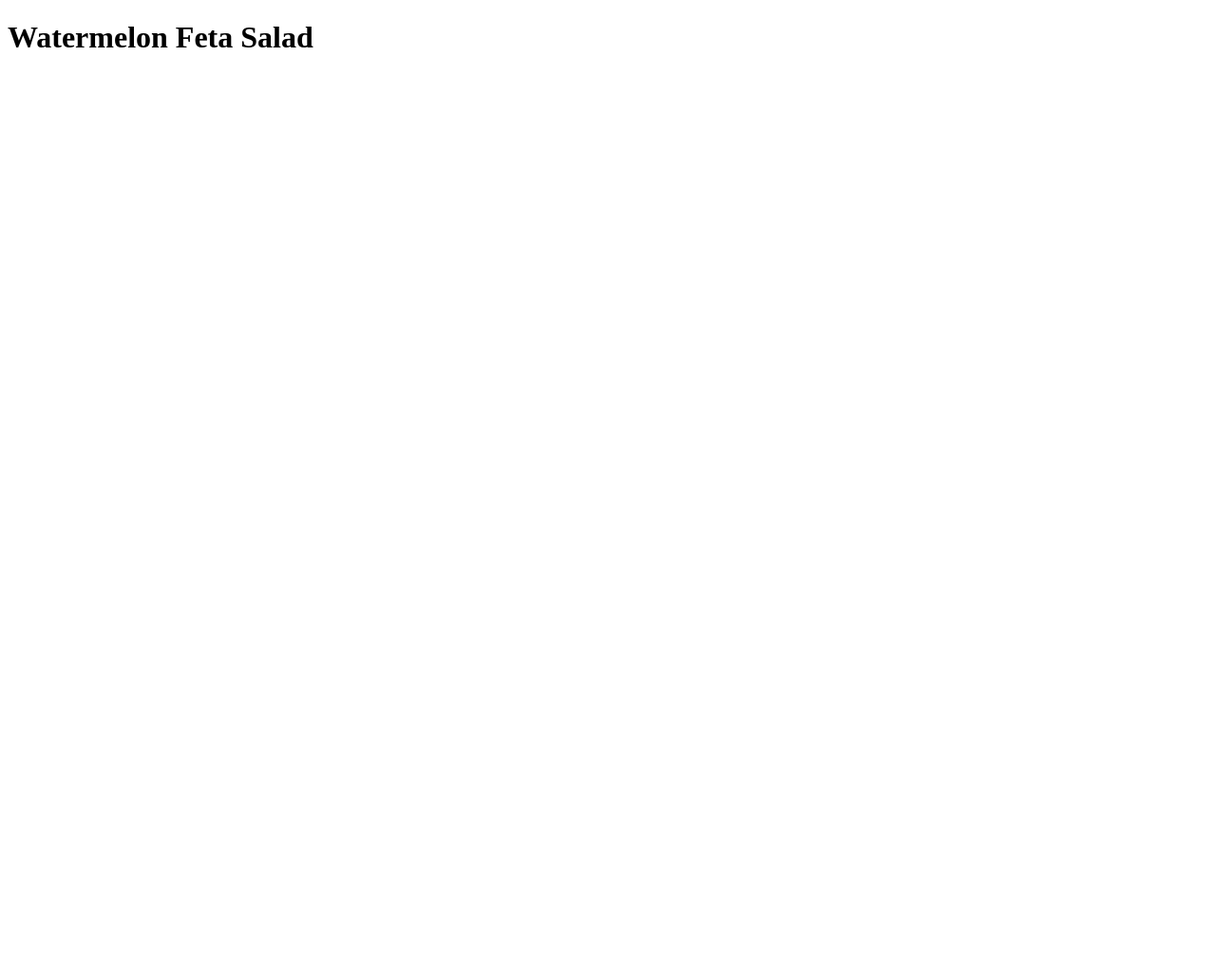
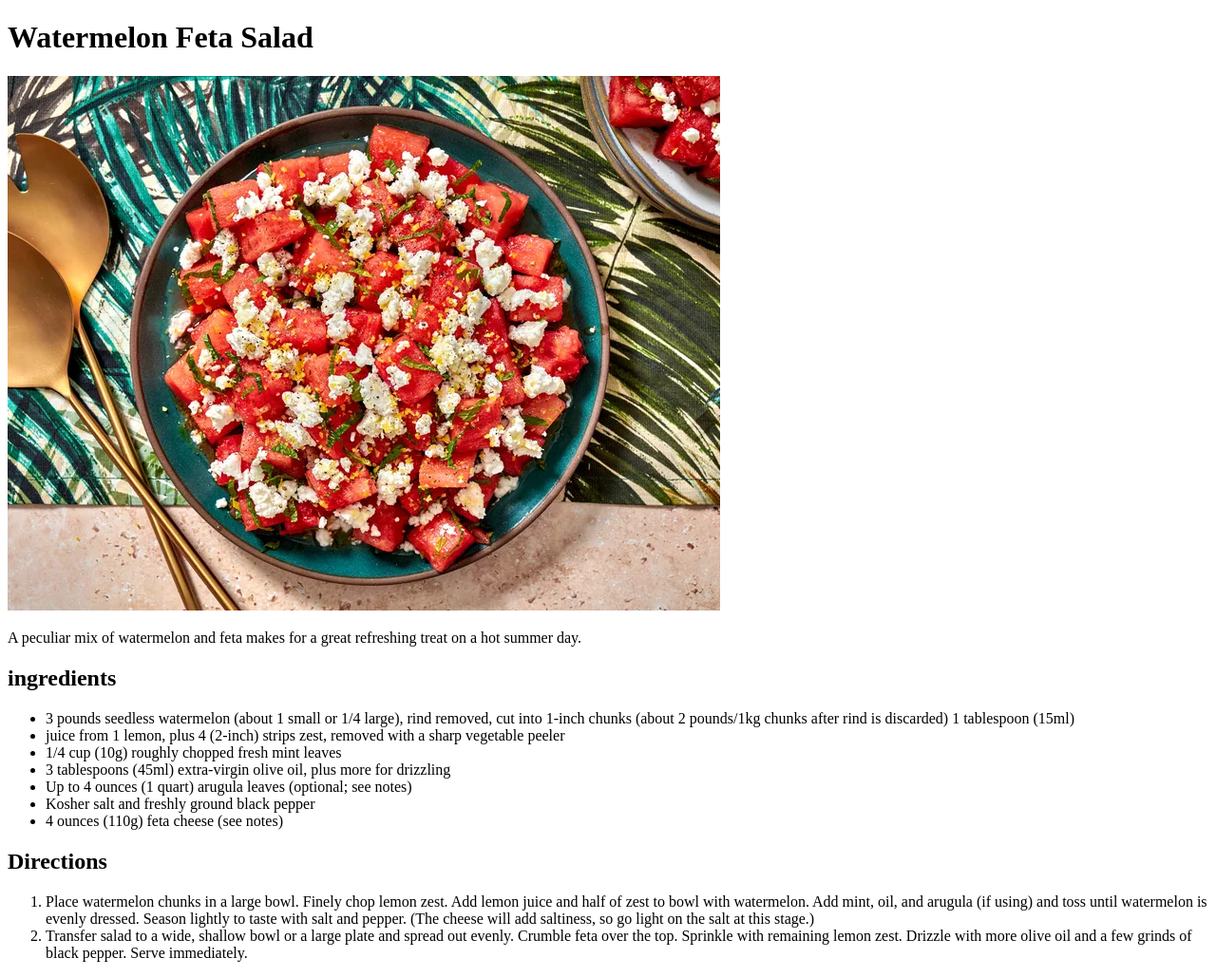
Before and after one commit to Ajolli511/odin-recipes, a plain HTML site: page recipes/watermelon-feta-salad.html in a window 1280 px wide. Shown: the whole page at 95% size. Before the commit the page ends 800 px from the top, so only its background shows below. Drawn offline with Linux system fonts and the light colour scheme.

Commit message:
add watermelon-feta-salad.html

```diff
--- a/recipes/watermelon-feta-salad.html
+++ b/recipes/watermelon-feta-salad.html
@@ -8,5 +8,31 @@
 </head>
 <body>
     <h1>Watermelon Feta Salad </h1>
+    <img src="./images/watermelon-feta-salad.jpg">
+    <p>A peculiar mix of watermelon and feta makes for a great refreshing treat on a hot summer day.</p>
+    <h2>ingredients</h2>
+    <ul>
+        <li>3 pounds seedless watermelon (about 1 small or 1/4 large), rind removed, cut into 1-inch chunks (about 2 pounds/1kg chunks after rind is discarded)
+            1 tablespoon (15ml)</li>
+        <li>juice from 1 lemon, plus 4 (2-inch) strips zest, removed with a sharp vegetable peeler</li>
+        <li>1/4 cup (10g) roughly chopped fresh mint leaves</li>
+        <li>3 tablespoons (45ml) extra-virgin olive oil, plus more for drizzling
+        <li>Up to 4 ounces (1 quart) arugula leaves (optional; see notes)</li>
+        <li>Kosher salt and freshly ground black pepper</li>
+        <li>4 ounces (110g) feta cheese (see notes)</li>
+    </ul>
+    <h2>Directions</h2>
+    <ol>
+        <li>Place watermelon chunks in a large bowl. Finely chop lemon zest.
+            Add lemon juice and half of zest to bowl with watermelon.
+            Add mint, oil, and arugula (if using) and toss until watermelon is evenly dressed.
+             Season lightly to taste with salt and pepper.
+             (The cheese will add saltiness, so go light on the salt at this stage.)</li>
+        <li>Transfer salad to a wide, shallow bowl or a large plate and spread out evenly.
+            Crumble feta over the top.
+             Sprinkle with remaining lemon zest.
+              Drizzle with more olive oil and a few grinds of black pepper.
+              Serve immediately.</li>
+    </ol>
 </body>
 </html>
```
